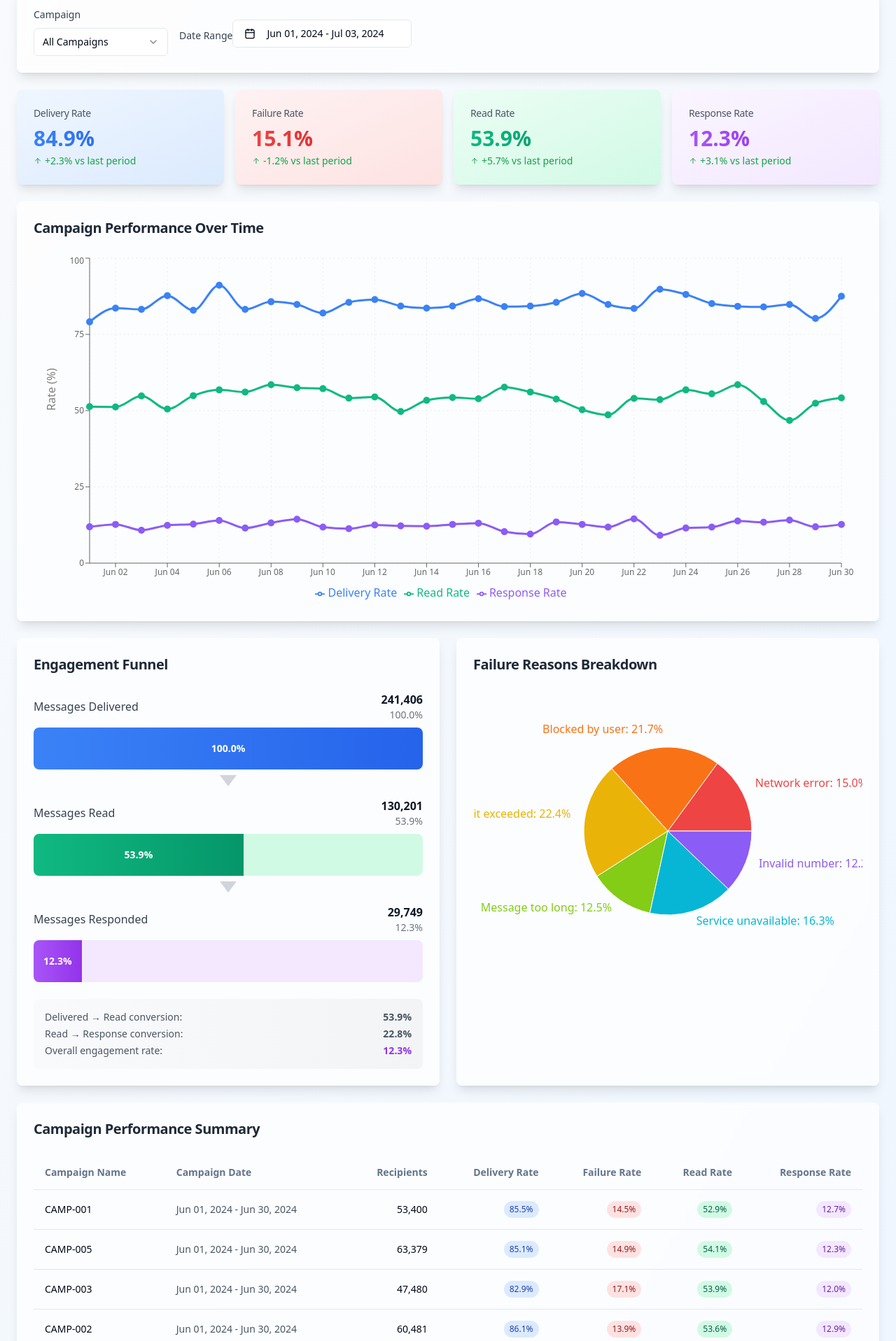
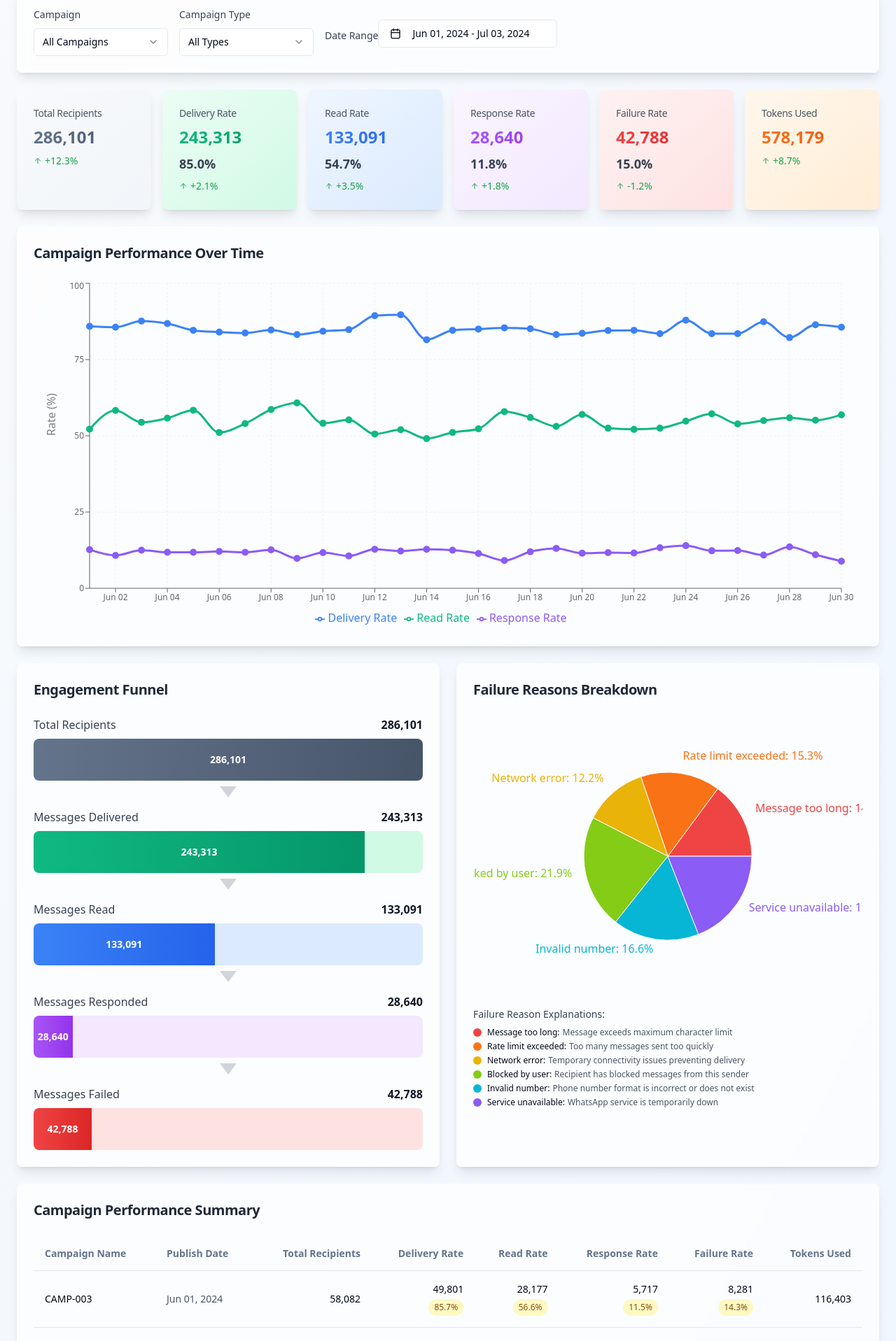
Before and after one commit to ihsan606/whatsapp-campaign-performance, a React (Vite) app: page / in a window 1280 px wide. Shown: the part 140-2057 px from the top of the page at 70% size. Built offline with nearby package versions, Linux system fonts and the light colour scheme.

Commit message:
Refactor dashboard components
- Add 'Campaign Type' filter.
- Update KPI cards, engagement funnel, and failure reason breakdown.
- Modify campaign performance summary table.

```diff
--- a/src/components/CampaignTable.tsx
+++ b/src/components/CampaignTable.tsx
@@ -14,43 +14,50 @@ const CampaignTable = ({ data }: CampaignTableProps) => {
     if (!acc[item.campaignId]) {
       acc[item.campaignId] = {
         campaignId: item.campaignId,
-        dates: [],
+        publishDate: item.timestamp,
         totalAttempted: 0,
         totalDelivered: 0,
         totalRead: 0,
-        totalResponded: 0
+        totalResponded: 0,
+        totalFailed: 0,
+        totalTokensUsed: 0
       };
     }
 
-    acc[item.campaignId].dates.push(item.timestamp);
+    // Use earliest date as publish date
+    if (new Date(item.timestamp) < new Date(acc[item.campaignId].publishDate)) {
+      acc[item.campaignId].publishDate = item.timestamp;
+    }
+
     acc[item.campaignId].totalAttempted += item.attempted;
     acc[item.campaignId].totalDelivered += item.delivered;
     acc[item.campaignId].totalRead += item.read;
     acc[item.campaignId].totalResponded += item.responded;
+    acc[item.campaignId].totalFailed += (item.attempted - item.delivered);
+    acc[item.campaignId].totalTokensUsed += item.tokensUsed;
 
     return acc;
   }, {} as Record<string, any>);
 
   const tableData = Object.values(campaignMetrics).map((campaign: any) => {
     const deliveryRate = (campaign.totalDelivered / campaign.totalAttempted) * 100;
-    const failureRate = ((campaign.totalAttempted - campaign.totalDelivered) / campaign.totalAttempted) * 100;
     const readRate = (campaign.totalRead / campaign.totalDelivered) * 100;
     const responseRate = (campaign.totalResponded / campaign.totalDelivered) * 100;
-
-    // Get date range for campaign
-    const sortedDates = campaign.dates.sort();
-    const startDate = format(parseISO(sortedDates[0]), 'MMM dd, yyyy');
-    const endDate = format(parseISO(sortedDates[sortedDates.length - 1]), 'MMM dd, yyyy');
-    const dateRange = startDate === endDate ? startDate : `${startDate} - ${endDate}`;
+    const failureRate = (campaign.totalFailed / campaign.totalAttempted) * 100;
 
     return {
       campaignId: campaign.campaignId,
-      dateRange,
-      recipients: campaign.totalAttempted,
+      publishDate: format(parseISO(campaign.publishDate), 'MMM dd, yyyy'),
+      totalRecipients: campaign.totalAttempted,
+      delivered: campaign.totalDelivered,
       deliveryRate: deliveryRate.toFixed(1),
+      read: campaign.totalRead,
+      readRate: readRate.toFixed(1),
+      responded: campaign.totalResponded,
+      responseRate: responseRate.toFixed(1),
+      failed: campaign.totalFailed,
       failureRate: failureRate.toFixed(1),
-      readRate: readRate.toFixed(1),
-      responseRate: responseRate.toFixed(1)
+      tokensUsed: campaign.totalTokensUsed
     };
   });
 
@@ -67,41 +74,81 @@ const CampaignTable = ({ data }: CampaignTableProps) => {
             <TableHeader>
               <TableRow>
                 <TableHead className="font-semibold">Campaign Name</TableHead>
-                <TableHead className="font-semibold">Campaign Date</TableHead>
-                <TableHead className="font-semibold text-right">Recipients</TableHead>
+                <TableHead className="font-semibold">Publish Date</TableHead>
+                <TableHead className="font-semibold text-right">Total Recipients</TableHead>
                 <TableHead className="font-semibold text-right">Delivery Rate</TableHead>
-                <TableHead className="font-semibold text-right">Failure Rate</TableHead>
                 <TableHead className="font-semibold text-right">Read Rate</TableHead>
                 <TableHead className="font-semibold text-right">Response Rate</TableHead>
+                <TableHead className="font-semibold text-right">Failure Rate</TableHead>
+                <TableHead className="font-semibold text-right">Tokens Used</TableHead>
               </TableRow>
             </TableHeader>
             <TableBody>
               {tableData.map((campaign) => (
                 <TableRow key={campaign.campaignId} className="hover:bg-gray-50/50">
                   <TableCell className="font-medium">{campaign.campaignId}</TableCell>
-                  <TableCell className="text-gray-600">{campaign.dateRange}</TableCell>
+                  <TableCell className="text-gray-600">{campaign.publishDate}</TableCell>
                   <TableCell className="text-right font-medium">
-                    {campaign.recipients.toLocaleString()}
+                    {campaign.totalRecipients.toLocaleString()}
                   </TableCell>
                   <TableCell className="text-right">
-                    <span className="inline-flex items-center px-2 py-1 rounded-full text-xs bg-blue-100 text-blue-800">
-                      {campaign.deliveryRate}%
-                    </span>
+                    <div className="space-y-1">
+                      <div className="font-medium">{campaign.delivered.toLocaleString()}</div>
+                      <span className={`inline-flex items-center px-2 py-1 rounded-full text-xs ${
+                        parseFloat(campaign.deliveryRate) >= 90
+                          ? 'bg-emerald-100 text-emerald-800'
+                          : parseFloat(campaign.deliveryRate) >= 70
+                            ? 'bg-yellow-100 text-yellow-800'
+                            : 'bg-red-100 text-red-800'
+                      }`}>
+                        {campaign.deliveryRate}%
+                      </span>
+                    </div>
                   </TableCell>
                   <TableCell className="text-right">
-                    <span className="inline-flex items-center px-2 py-1 rounded-full text-xs bg-red-100 text-red-800">
-                      {campaign.failureRate}%
-                    </span>
+                    <div className="space-y-1">
+                      <div className="font-medium">{campaign.read.toLocaleString()}</div>
+                      <span className={`inline-flex items-center px-2 py-1 rounded-full text-xs ${
+                        parseFloat(campaign.readRate) >= 60
+                          ? 'bg-emerald-100 text-emerald-800'
+                          : parseFloat(campaign.readRate) >= 40
+                            ? 'bg-yellow-100 text-yellow-800'
+                            : 'bg-red-100 text-red-800'
+                      }`}>
+                        {campaign.readRate}%
+                      </span>
+                    </div>
                   </TableCell>
                   <TableCell className="text-right">
-                    <span className="inline-flex items-center px-2 py-1 rounded-full text-xs bg-emerald-100 text-emerald-800">
-                      {campaign.readRate}%
-                    </span>
+                    <div className="space-y-1">
+                      <div className="font-medium">{campaign.responded.toLocaleString()}</div>
+                      <span className={`inline-flex items-center px-2 py-1 rounded-full text-xs ${
+                        parseFloat(campaign.responseRate) >= 15
+                          ? 'bg-emerald-100 text-emerald-800'
+                          : parseFloat(campaign.responseRate) >= 5
+                            ? 'bg-yellow-100 text-yellow-800'
+                            : 'bg-red-100 text-red-800'
+                      }`}>
+                        {campaign.responseRate}%
+                      </span>
+                    </div>
                   </TableCell>
                   <TableCell className="text-right">
-                    <span className="inline-flex items-center px-2 py-1 rounded-full text-xs bg-purple-100 text-purple-800">
-                      {campaign.responseRate}%
-                    </span>
+                    <div className="space-y-1">
+                      <div className="font-medium">{campaign.failed.toLocaleString()}</div>
+                      <span className={`inline-flex items-center px-2 py-1 rounded-full text-xs ${
+                        parseFloat(campaign.failureRate) <= 10
+                          ? 'bg-emerald-100 text-emerald-800'
+                          : parseFloat(campaign.failureRate) <= 30
+                            ? 'bg-yellow-100 text-yellow-800'
+                            : 'bg-red-100 text-red-800'
+                      }`}>
+                        {campaign.failureRate}%
+                      </span>
+                    </div>
+                  </TableCell>
+                  <TableCell className="text-right font-medium">
+                    {campaign.tokensUsed.toLocaleString()}
                   </TableCell>
                 </TableRow>
               ))}
--- a/src/components/EngagementFunnelChart.tsx
+++ b/src/components/EngagementFunnelChart.tsx
@@ -9,34 +9,47 @@ interface EngagementFunnelChartProps {
 const EngagementFunnelChart = ({ data }: EngagementFunnelChartProps) => {
   const totals = data.reduce(
     (acc, item) => ({
+      attempted: acc.attempted + item.attempted,
       delivered: acc.delivered + item.delivered,
       read: acc.read + item.read,
-      responded: acc.responded + item.responded
+      responded: acc.responded + item.responded,
+      failed: acc.failed + (item.attempted - item.delivered)
     }),
-    { delivered: 0, read: 0, responded: 0 }
+    { attempted: 0, delivered: 0, read: 0, responded: 0, failed: 0 }
   );
+
+  const maxValue = Math.max(totals.attempted, totals.delivered, totals.read, totals.responded, totals.failed);
 
   const stages = [
     {
+      label: 'Total Recipients',
+      count: totals.attempted,
+      color: 'from-slate-500 to-slate-600',
+      bgColor: 'bg-slate-100'
+    },
+    {
       label: 'Messages Delivered',
       count: totals.delivered,
-      percentage: 100,
+      color: 'from-emerald-500 to-emerald-600',
+      bgColor: 'bg-emerald-100'
+    },
+    {
+      label: 'Messages Read',
+      count: totals.read,
       color: 'from-blue-500 to-blue-600',
       bgColor: 'bg-blue-100'
     },
     {
-      label: 'Messages Read',
-      count: totals.read,
-      percentage: (totals.read / totals.delivered) * 100,
-      color: 'from-emerald-500 to-emerald-600',
-      bgColor: 'bg-emerald-100'
+      label: 'Messages Responded',
+      count: totals.responded,
+      color: 'from-purple-500 to-purple-600',
+      bgColor: 'bg-purple-100'
     },
     {
-      label: 'Messages Responded',
-      count: totals.responded,
-      percentage: (totals.responded / totals.delivered) * 100,
-      color: 'from-purple-500 to-purple-600',
-      bgColor: 'bg-purple-100'
+      label: 'Messages Failed',
+      count: totals.failed,
+      color: 'from-red-500 to-red-600',
+      bgColor: 'bg-red-100'
     }
   ];
 
@@ -57,9 +70,6 @@ const EngagementFunnelChart = ({ data }: EngagementFunnelChartProps) => {
                   <div className="font-bold text-gray-900">
                     {stage.count.toLocaleString()}
                   </div>
-                  <div className="text-sm text-gray-500">
-                    {stage.percentage.toFixed(1)}%
-                  </div>
                 </div>
               </div>
 
@@ -67,10 +77,10 @@ const EngagementFunnelChart = ({ data }: EngagementFunnelChartProps) => {
                    style={{ height: '60px' }}>
                 <div
                   className={`h-full bg-gradient-to-r ${stage.color} transition-all duration-1000 ease-out flex items-center justify-center`}
-                  style={{ width: `${Math.max(stage.percentage, 5)}%` }}
+                  style={{ width: `${Math.max((stage.count / maxValue) * 100, 5)}%` }}
                 >
                   <span className="text-white font-semibold text-sm">
-                    {stage.percentage.toFixed(1)}%
+                    {stage.count.toLocaleString()}
                   </span>
                 </div>
               </div>
@@ -83,29 +93,6 @@ const EngagementFunnelChart = ({ data }: EngagementFunnelChartProps) => {
             </div>
           ))}
         </div>
-
-        <div className="mt-6 p-4 bg-gradient-to-r from-gray-50 to-gray-100 rounded-lg">
-          <div className="text-sm text-gray-600">
-            <div className="flex justify-between">
-              <span>Delivered → Read conversion:</span>
-              <span className="font-semibold">
-                {((totals.read / totals.delivered) * 100).toFixed(1)}%
-              </span>
-            </div>
-            <div className="flex justify-between mt-1">
-              <span>Read → Response conversion:</span>
-              <span className="font-semibold">
-                {((totals.responded / totals.read) * 100).toFixed(1)}%
-              </span>
-            </div>
-            <div className="flex justify-between mt-1">
-              <span>Overall engagement rate:</span>
-              <span className="font-semibold text-purple-600">
-                {((totals.responded / totals.delivered) * 100).toFixed(1)}%
-              </span>
-            </div>
-          </div>
-        </div>
       </CardContent>
     </Card>
   );
--- a/src/components/FailureReasonsChart.tsx
+++ b/src/components/FailureReasonsChart.tsx
@@ -27,6 +27,15 @@ const FailureReasonsChart = ({ data }: FailureReasonsChartProps) => {
     '#ef4444', '#f97316', '#eab308', '#84cc16',
     '#06b6d4', '#8b5cf6', '#ec4899', '#64748b'
   ];
+
+  const failureReasonExplanations = {
+    'Invalid number': 'Phone number format is incorrect or does not exist',
+    'Blocked by user': 'Recipient has blocked messages from this sender',
+    'Network error': 'Temporary connectivity issues preventing delivery',
+    'Service unavailable': 'WhatsApp service is temporarily down',
+    'Rate limit exceeded': 'Too many messages sent too quickly',
+    'Message too long': 'Message exceeds maximum character limit'
+  };
 
   const CustomTooltip = ({ active, payload }: any) => {
     if (active && payload && payload.length) {
@@ -75,6 +84,27 @@ const FailureReasonsChart = ({ data }: FailureReasonsChartProps) => {
             </PieChart>
           </ResponsiveContainer>
         </div>
+
+        {/* Legend with explanations */}
+        <div className="mt-4 space-y-2">
+          <h4 className="font-medium text-gray-700 text-sm">Failure Reason Explanations:</h4>
+          <div className="space-y-1">
+            {chartData.map((item, index) => (
+              <div key={item.name} className="flex items-start gap-2 text-xs">
+                <div
+                  className="w-3 h-3 rounded-full mt-0.5 flex-shrink-0"
+                  style={{ backgroundColor: COLORS[index % COLORS.length] }}
+                />
+                <div>
+                  <span className="font-medium">{item.name}:</span>
+                  <span className="text-gray-600 ml-1">
+                    {failureReasonExplanations[item.name as keyof typeof failureReasonExplanations]}
+                  </span>
+                </div>
+              </div>
+            ))}
+          </div>
+        </div>
       </CardContent>
     </Card>
   );
--- a/src/components/KpiCards.tsx
+++ b/src/components/KpiCards.tsx
@@ -8,69 +8,95 @@ interface KpiCardsProps {
 }
 
 const KpiCards = ({ data }: KpiCardsProps) => {
-  const metrics = {
-    deliveryRate: data.reduce((sum, item) => sum + item.delivered, 0) /
-                  Math.max(data.reduce((sum, item) => sum + item.attempted, 0), 1),
-    failureRate: 1 - (data.reduce((sum, item) => sum + item.delivered, 0) /
-                     Math.max(data.reduce((sum, item) => sum + item.attempted, 0), 1)),
-    readRate: data.reduce((sum, item) => sum + item.read, 0) /
-              Math.max(data.reduce((sum, item) => sum + item.delivered, 0), 1),
-    responseRate: data.reduce((sum, item) => sum + item.responded, 0) /
-                  Math.max(data.reduce((sum, item) => sum + item.delivered, 0), 1),
-  };
+  // Calculate totals
+  const totalAttempted = data.reduce((sum, item) => sum + item.attempted, 0);
+  const totalDelivered = data.reduce((sum, item) => sum + item.delivered, 0);
+  const totalRead = data.reduce((sum, item) => sum + item.read, 0);
+  const totalResponded = data.reduce((sum, item) => sum + item.responded, 0);
+  const totalFailed = totalAttempted - totalDelivered;
+  const totalTokensUsed = data.reduce((sum, item) => sum + item.tokensUsed, 0);
+
+  // Calculate rates
+  const deliveryRate = (totalDelivered / Math.max(totalAttempted, 1)) * 100;
+  const readRate = (totalRead / Math.max(totalDelivered, 1)) * 100;
+  const responseRate = (totalResponded / Math.max(totalDelivered, 1)) * 100;
+  const failureRate = (totalFailed / Math.max(totalAttempted, 1)) * 100;
 
   const kpis = [
     {
+      title: 'Total Recipients',
+      value: totalAttempted.toLocaleString(),
+      rate: '',
+      change: '+12.3%',
+      isPositive: true,
+      color: 'from-slate-500 to-slate-600',
+      bgColor: 'from-slate-50 to-slate-100'
+    },
+    {
       title: 'Delivery Rate',
-      value: (metrics.deliveryRate * 100).toFixed(1) + '%',
-      change: '+2.3%',
+      value: totalDelivered.toLocaleString(),
+      rate: `${deliveryRate.toFixed(1)}%`,
+      change: '+2.1%',
+      isPositive: true,
+      color: 'from-emerald-500 to-emerald-600',
+      bgColor: 'from-emerald-50 to-emerald-100'
+    },
+    {
+      title: 'Read Rate',
+      value: totalRead.toLocaleString(),
+      rate: `${readRate.toFixed(1)}%`,
+      change: '+3.5%',
       isPositive: true,
       color: 'from-blue-500 to-blue-600',
       bgColor: 'from-blue-50 to-blue-100'
     },
     {
+      title: 'Response Rate',
+      value: totalResponded.toLocaleString(),
+      rate: `${responseRate.toFixed(1)}%`,
+      change: '+1.8%',
+      isPositive: true,
+      color: 'from-purple-500 to-purple-600',
+      bgColor: 'from-purple-50 to-purple-100'
+    },
+    {
       title: 'Failure Rate',
-      value: (metrics.failureRate * 100).toFixed(1) + '%',
+      value: totalFailed.toLocaleString(),
+      rate: `${failureRate.toFixed(1)}%`,
       change: '-1.2%',
       isPositive: true,
       color: 'from-red-500 to-red-600',
       bgColor: 'from-red-50 to-red-100'
     },
     {
-      title: 'Read Rate',
-      value: (metrics.readRate * 100).toFixed(1) + '%',
-      change: '+5.7%',
+      title: 'Tokens Used',
+      value: totalTokensUsed.toLocaleString(),
+      rate: '',
+      change: '+8.7%',
       isPositive: true,
-      color: 'from-emerald-500 to-emerald-600',
-      bgColor: 'from-emerald-50 to-emerald-100'
-    },
-    {
-      title: 'Response Rate',
-      value: (metrics.responseRate * 100).toFixed(1) + '%',
-      change: '+3.1%',
-      isPositive: true,
-      color: 'from-purple-500 to-purple-600',
-      bgColor: 'from-purple-50 to-purple-100'
+      color: 'from-orange-500 to-orange-600',
+      bgColor: 'from-orange-50 to-orange-100'
     }
   ];
 
   return (
-    <div className="grid grid-cols-1 md:grid-cols-2 xl:grid-cols-4 gap-4">
+    <div className="grid grid-cols-1 sm:grid-cols-2 lg:grid-cols-3 xl:grid-cols-6 gap-4">
       {kpis.map((kpi, index) => (
         <Card key={index} className={`relative overflow-hidden bg-gradient-to-br ${kpi.bgColor} border-0 shadow-lg hover:shadow-xl transition-all duration-300 hover:scale-105`}>
           <CardHeader className="pb-2">
             <CardTitle className="text-sm font-medium text-gray-600">{kpi.title}</CardTitle>
           </CardHeader>
           <CardContent>
-            <div className="flex items-center justify-between">
-              <div>
-                <div className={`text-3xl font-bold bg-gradient-to-r ${kpi.color} bg-clip-text text-transparent`}>
-                  {kpi.value}
-                </div>
-                <div className={`flex items-center text-sm mt-1 ${kpi.isPositive ? 'text-green-600' : 'text-red-600'}`}>
-                  {kpi.isPositive ? <ArrowUp className="h-3 w-3 mr-1" /> : <ArrowDown className="h-3 w-3 mr-1" />}
-                  {kpi.change} vs last period
-                </div>
+            <div className="space-y-2">
+              <div className={`text-2xl font-bold bg-gradient-to-r ${kpi.color} bg-clip-text text-transparent`}>
+                {kpi.value}
+              </div>
+              {kpi.rate && (
+                <div className="text-lg font-semibold text-gray-700">{kpi.rate}</div>
+              )}
+              <div className={`flex items-center text-sm ${kpi.isPositive ? 'text-green-600' : 'text-red-600'}`}>
+                {kpi.isPositive ? <ArrowUp className="h-3 w-3 mr-1" /> : <ArrowDown className="h-3 w-3 mr-1" />}
+                {kpi.change}
               </div>
             </div>
           </CardContent>
--- a/src/lib/sampleData.ts
+++ b/src/lib/sampleData.ts
@@ -1,6 +1,7 @@
 
 export interface CampaignData {
   campaignId: string;
+  campaignType: 'Automation' | 'Campaign';
   timestamp: string;
   attempted: number;
   delivered: number;
@@ -8,10 +9,12 @@ export interface CampaignData {
   failureReason?: string;
   read: number;
   responded: number;
+  tokensUsed: number;
 }
 
 export const generateSampleData = (): CampaignData[] => {
   const campaigns = ['CAMP-001', 'CAMP-002', 'CAMP-003', 'CAMP-004', 'CAMP-005'];
+  const campaignTypes: ('Automation' | 'Campaign')[] = ['Automation', 'Campaign'];
   const failureReasons = [
     'Invalid number',
     'Blocked by user',
@@ -43,6 +46,9 @@ export const generateSampleData = (): CampaignData[] => {
         const responseRate = 0.05 + Math.random() * 0.15; // 5-20% response rate
         const responded = Math.floor(delivered * responseRate);
 
+        // Calculate tokens used (average 1-3 tokens per message)
+        const tokensUsed = Math.floor(attempted * (1 + Math.random() * 2));
+
         // Create timestamp with random hour
         const timestamp = new Date(date);
         timestamp.setHours(Math.floor(Math.random() * 24));
@@ -50,13 +56,15 @@ export const generateSampleData = (): CampaignData[] => {
 
         data.push({
           campaignId,
+          campaignType: campaignTypes[Math.floor(Math.random() * campaignTypes.length)],
           timestamp: timestamp.toISOString(),
           attempted,
           delivered,
           deliveryStatus: delivered === attempted ? 'success' : 'failure',
           failureReason: failed > 0 ? failureReasons[Math.floor(Math.random() * failureReasons.length)] : undefined,
           read,
-          responded
+          responded,
+          tokensUsed
         });
       }
     });
--- a/src/pages/Index.tsx
+++ b/src/pages/Index.tsx
@@ -17,6 +17,7 @@ import { generateSampleData } from '@/lib/sampleData';
 
 const Index = () => {
   const [selectedCampaign, setSelectedCampaign] = useState<string>('all');
+  const [selectedCampaignType, setSelectedCampaignType] = useState<string>('all');
   const [dateRange, setDateRange] = useState<{
     from: Date | undefined;
     to: Date | undefined;
@@ -28,16 +29,17 @@ const Index = () => {
   // Generate sample data
   const rawData = useMemo(() => generateSampleData(), []);
 
-  // Filter data based on selected campaign and date range
+  // Filter data based on selected campaign, campaign type and date range
   const filteredData = useMemo(() => {
     return rawData.filter(item => {
       const itemDate = new Date(item.timestamp);
       const matchesCampaign = selectedCampaign === 'all' || item.campaignId === selectedCampaign;
+      const matchesCampaignType = selectedCampaignType === 'all' || item.campaignType === selectedCampaignType;
       const matchesDateRange = (!dateRange.from || itemDate >= dateRange.from) &&
                               (!dateRange.to || itemDate <= dateRange.to);
-      return matchesCampaign && matchesDateRange;
+      return matchesCampaign && matchesCampaignType && matchesDateRange;
     });
-  }, [rawData, selectedCampaign, dateRange]);
+  }, [rawData, selectedCampaign, selectedCampaignType, dateRange]);
 
   // Get unique campaign IDs for dropdown
   const campaigns = useMemo(() => {
@@ -79,6 +81,20 @@ const Index = () => {
             </div>
 
             <div className="space-y-2">
+              <label className="text-sm font-medium text-gray-700">Campaign Type</label>
+              <Select value={selectedCampaignType} onValueChange={setSelectedCampaignType}>
+                <SelectTrigger className="w-48">
+                  <SelectValue placeholder="Select campaign type" />
+                </SelectTrigger>
+                <SelectContent>
+                  <SelectItem value="all">All Types</SelectItem>
+                  <SelectItem value="Automation">Automation</SelectItem>
+                  <SelectItem value="Campaign">Campaign</SelectItem>
+                </SelectContent>
+              </Select>
+            </div>
+
+            <div className="space-y-2">
               <label className="text-sm font-medium text-gray-700">Date Range</label>
               <Popover>
                 <PopoverTrigger asChild>
@@ -110,7 +126,11 @@ const Index = () => {
                     mode="range"
                     defaultMonth={dateRange.from}
                     selected={dateRange}
-                    onSelect={(range) => setDateRange(range || { from: undefined, to: undefined })}
+                    onSelect={(range) => {
+                      if (range?.from && range?.to) {
+                        setDateRange({ from: range.from, to: range.to });
+                      }
+                    }}
                     numberOfMonths={2}
                     className="pointer-events-auto"
                   />
```
